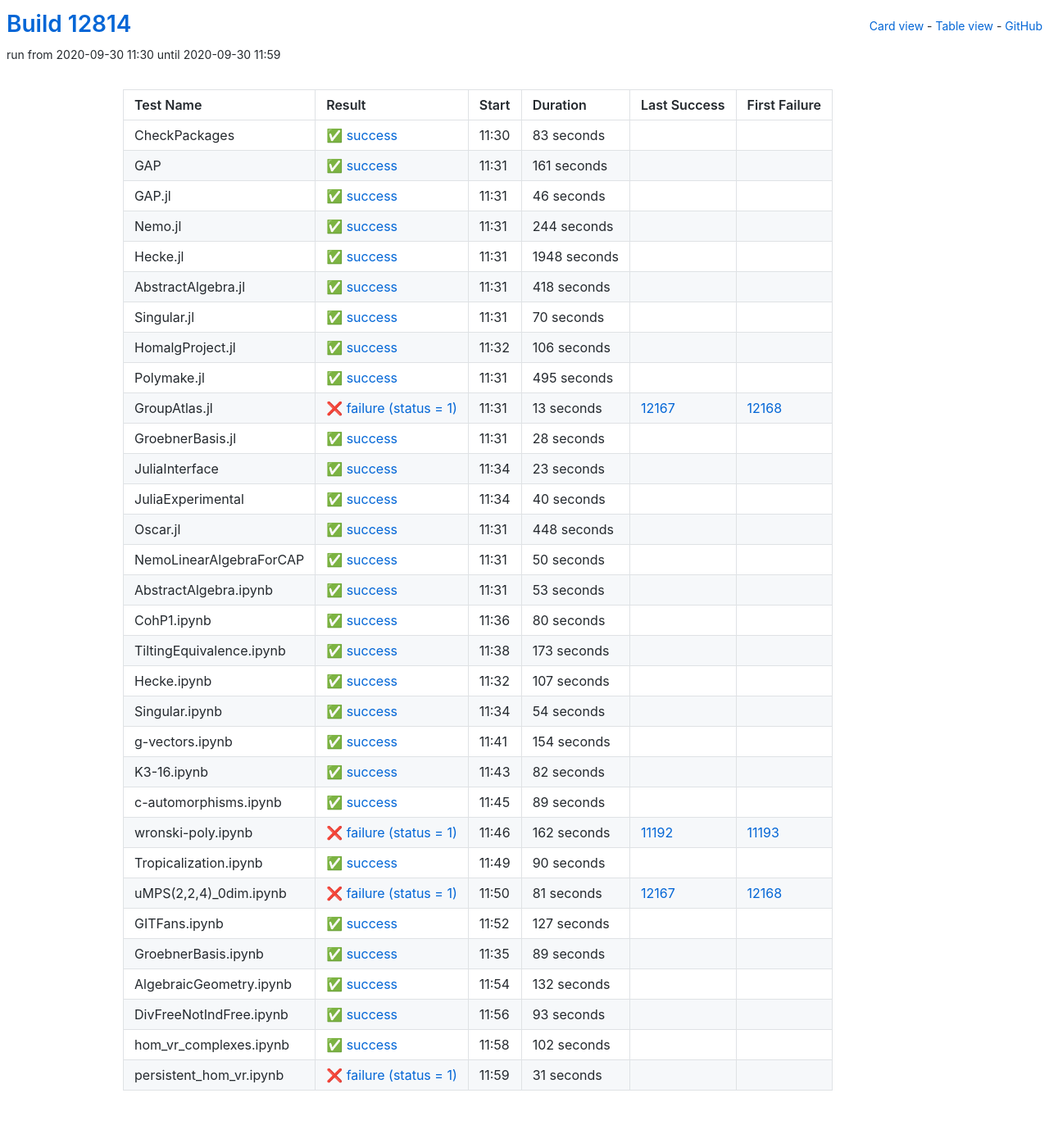
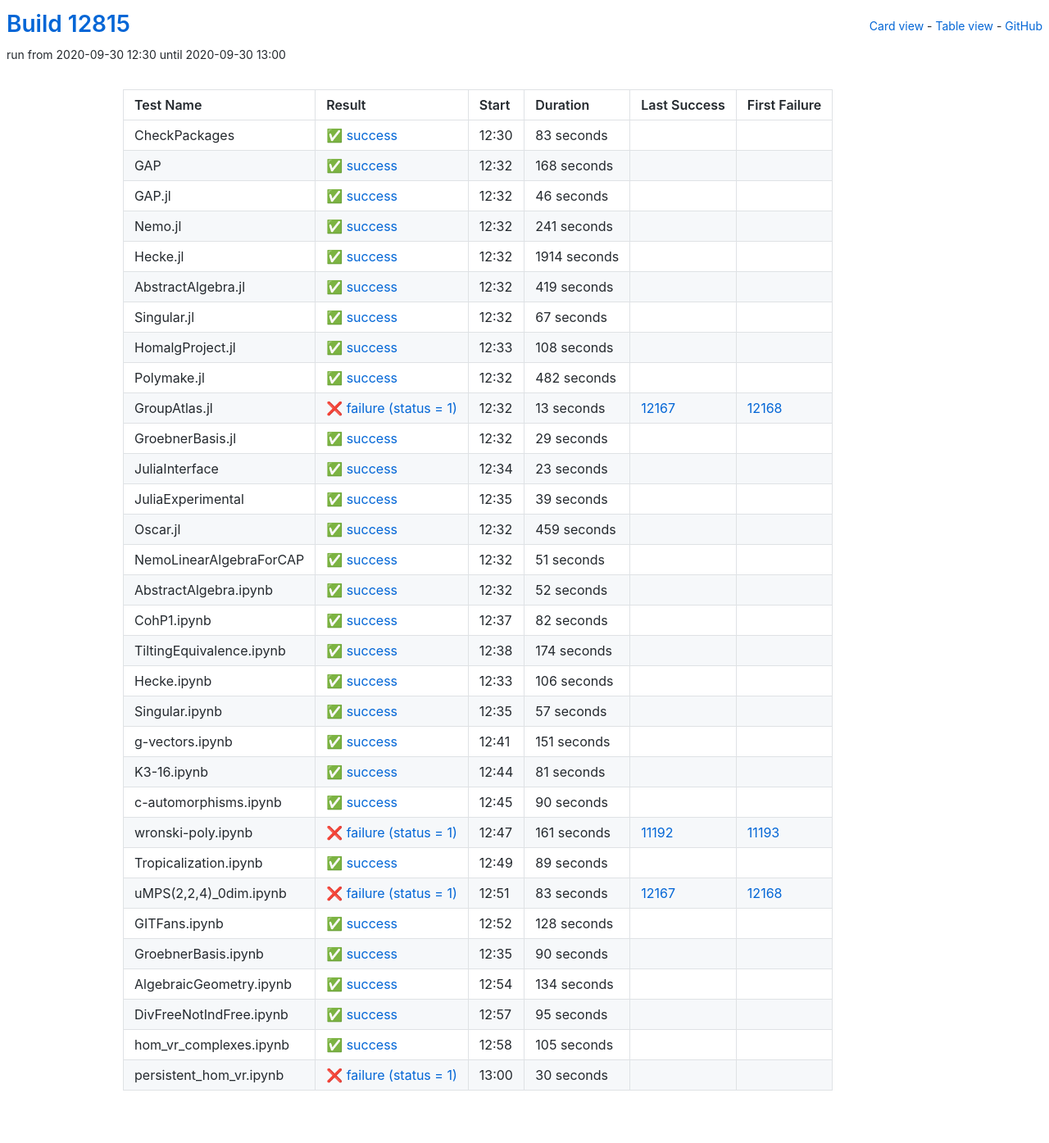
Before and after one commit to oscar-system/oscar-ci-status, a Jekyll site: the page built from table.html, in a window 1280 px wide. Shown: the whole page at 82% size. Built offline with Jekyll 4.4.1, drawn with Linux system fonts in a browser that asks for light colours.

Commit message:
Build #12815

```diff
--- a/_data/ci.yml
+++ b/_data/ci.yml
@@ -1,6 +1,6 @@
 ---
-build: 12814
-build_url: https://oscarci.mathematik.uni-kl.de/job/oscar/12814/
+build: 12815
+build_url: https://oscarci.mathematik.uni-kl.de/job/oscar/12815/
 job: oscar
 organization: oscar-system
 repo: oscar-ci-status
@@ -8,8 +8,8 @@ repourl: https://github.com/oscar-system/oscar-ci-status
 tests:
 - name: CheckPackages
   id: checkpackages
-  log: https://oscarci.mathematik.uni-kl.de/job/oscar/12814/artifact/logs/build-12814/CheckPackages.log
-  start: 2020-09-30 11:30
+  log: https://oscarci.mathematik.uni-kl.de/job/oscar/12815/artifact/logs/build-12815/CheckPackages.log
+  start: 2020-09-30 12:30
   success: true
   exitcode: 0
   status: success
@@ -20,20 +20,20 @@ tests:
   first_failure_url:
 - name: GAP
   id: gap
-  log: https://oscarci.mathematik.uni-kl.de/job/oscar/12814/artifact/logs/build-12814/GAP.log
-  start: 2020-09-30 11:31
+  log: https://oscarci.mathematik.uni-kl.de/job/oscar/12815/artifact/logs/build-12815/GAP.log
+  start: 2020-09-30 12:32
   success: true
   exitcode: 0
   status: success
-  duration: 161
+  duration: 168
   last_success: false
   last_success_url:
   first_failure: false
   first_failure_url:
 - name: GAP.jl
   id: gap-jl
-  log: https://oscarci.mathematik.uni-kl.de/job/oscar/12814/artifact/logs/build-12814/GAP.jl.log
-  start: 2020-09-30 11:31
+  log: https://oscarci.mathematik.uni-kl.de/job/oscar/12815/artifact/logs/build-12815/GAP.jl.log
+  start: 2020-09-30 12:32
   success: true
   exitcode: 0
   status: success
@@ -44,80 +44,80 @@ tests:
   first_failure_url:
 - name: Nemo.jl
   id: nemo-jl
-  log: https://oscarci.mathematik.uni-kl.de/job/oscar/12814/artifact/logs/build-12814/Nemo.jl.log
-  start: 2020-09-30 11:31
+  log: https://oscarci.mathematik.uni-kl.de/job/oscar/12815/artifact/logs/build-12815/Nemo.jl.log
+  start: 2020-09-30 12:32
   success: true
   exitcode: 0
   status: success
-  duration: 244
+  duration: 241
   last_success: false
   last_success_url:
   first_failure: false
   first_failure_url:
 - name: Hecke.jl
   id: hecke-jl
-  log: https://oscarci.mathematik.uni-kl.de/job/oscar/12814/artifact/logs/build-12814/Hecke.jl.log
-  start: 2020-09-30 11:31
+  log: https://oscarci.mathematik.uni-kl.de/job/oscar/12815/artifact/logs/build-12815/Hecke.jl.log
+  start: 2020-09-30 12:32
   success: true
   exitcode: 0
   status: success
-  duration: 1948
+  duration: 1914
   last_success: false
   last_success_url:
   first_failure: false
   first_failure_url:
 - name: AbstractAlgebra.jl
   id: abstractalgebra-jl
-  log: https://oscarci.mathematik.uni-kl.de/job/oscar/12814/artifact/logs/build-12814/AbstractAlgebra.jl.log
-  start: 2020-09-30 11:31
+  log: https://oscarci.mathematik.uni-kl.de/job/oscar/12815/artifact/logs/build-12815/AbstractAlgebra.jl.log
+  start: 2020-09-30 12:32
   success: true
   exitcode: 0
   status: success
-  duration: 418
+  duration: 419
   last_success: false
   last_success_url:
   first_failure: false
   first_failure_url:
 - name: Singular.jl
   id: singular-jl
-  log: https://oscarci.mathematik.uni-kl.de/job/oscar/12814/artifact/logs/build-12814/Singular.jl.log
-  start: 2020-09-30 11:31
+  log: https://oscarci.mathematik.uni-kl.de/job/oscar/12815/artifact/logs/build-12815/Singular.jl.log
+  start: 2020-09-30 12:32
   success: true
   exitcode: 0
   status: success
-  duration: 70
+  duration: 67
   last_success: false
   last_success_url:
   first_failure: false
   first_failure_url:
 - name: HomalgProject.jl
   id: homalgproject-jl
-  log: https://oscarci.mathematik.uni-kl.de/job/oscar/12814/artifact/logs/build-12814/HomalgProject.jl.log
-  start: 2020-09-30 11:32
+  log: https://oscarci.mathematik.uni-kl.de/job/oscar/12815/artifact/logs/build-12815/HomalgProject.jl.log
+  start: 2020-09-30 12:33
   success: true
   exitcode: 0
   status: success
-  duration: 106
+  duration: 108
   last_success: false
   last_success_url:
   first_failure: false
   first_failure_url:
 - name: Polymake.jl
   id: polymake-jl
-  log: https://oscarci.mathematik.uni-kl.de/job/oscar/12814/artifact/logs/build-12814/Polymake.jl.log
-  start: 2020-09-30 11:31
+  log: https://oscarci.mathematik.uni-kl.de/job/oscar/12815/artifact/logs/build-12815/Polymake.jl.log
+  start: 2020-09-30 12:32
   success: true
   exitcode: 0
   status: success
-  duration: 495
+  duration: 482
   last_success: false
   last_success_url:
   first_failure: false
   first_failure_url:
 - name: GroupAtlas.jl
   id: groupatlas-jl
-  log: https://oscarci.mathematik.uni-kl.de/job/oscar/12814/artifact/logs/build-12814/GroupAtlas.jl.log
-  start: 2020-09-30 11:31
+  log: https://oscarci.mathematik.uni-kl.de/job/oscar/12815/artifact/logs/build-12815/GroupAtlas.jl.log
+  start: 2020-09-30 12:32
   success: false
   exitcode: 1
   status: failure
@@ -128,20 +128,20 @@ tests:
   first_failure_url: https://oscarci.mathematik.uni-kl.de/job/oscar/12168/
 - name: GroebnerBasis.jl
   id: groebnerbasis-jl
-  log: https://oscarci.mathematik.uni-kl.de/job/oscar/12814/artifact/logs/build-12814/GroebnerBasis.jl.log
-  start: 2020-09-30 11:31
+  log: https://oscarci.mathematik.uni-kl.de/job/oscar/12815/artifact/logs/build-12815/GroebnerBasis.jl.log
+  start: 2020-09-30 12:32
   success: true
   exitcode: 0
   status: success
-  duration: 28
+  duration: 29
   last_success: false
   last_success_url:
   first_failure: false
   first_failure_url:
 - name: JuliaInterface
   id: juliainterface
-  log: https://oscarci.mathematik.uni-kl.de/job/oscar/12814/artifact/logs/build-12814/JuliaInterface.log
-  start: 2020-09-30 11:34
+  log: https://oscarci.mathematik.uni-kl.de/job/oscar/12815/artifact/logs/build-12815/JuliaInterface.log
+  start: 2020-09-30 12:34
   success: true
   exitcode: 0
   status: success
@@ -152,116 +152,56 @@ tests:
   first_failure_url:
 - name: JuliaExperimental
   id: juliaexperimental
-  log: https://oscarci.mathematik.uni-kl.de/job/oscar/12814/artifact/logs/build-12814/JuliaExperimental.log
-  start: 2020-09-30 11:34
+  log: https://oscarci.mathematik.uni-kl.de/job/oscar/12815/artifact/logs/build-12815/JuliaExperimental.log
+  start: 2020-09-30 12:35
   success: true
   exitcode: 0
   status: success
-  duration: 40
+  duration: 39
   last_success: false
   last_success_url:
   first_failure: false
   first_failure_url:
 - name: Oscar.jl
   id: oscar-jl
-  log: https://oscarci.mathematik.uni-kl.de/job/oscar/12814/artifact/logs/build-12814/Oscar.jl.log
-  start: 2020-09-30 11:31
+  log: https://oscarci.mathematik.uni-kl.de/job/oscar/12815/artifact/logs/build-12815/Oscar.jl.log
+  start: 2020-09-30 12:32
   success: true
   exitcode: 0
   status: success
-  duration: 448
+  duration: 459
   last_success: false
   last_success_url:
   first_failure: false
   first_failure_url:
 - name: NemoLinearAlgebraForCAP
   id: nemolinearalgebraforcap
-  log: https://oscarci.mathematik.uni-kl.de/job/oscar/12814/artifact/logs/build-12814/NemoLinearAlgebraForCAP.log
-  start: 2020-09-30 11:31
+  log: https://oscarci.mathematik.uni-kl.de/job/oscar/12815/artifact/logs/build-12815/NemoLinearAlgebraForCAP.log
+  start: 2020-09-30 12:32
   success: true
   exitcode: 0
   status: success
-  duration: 50
+  duration: 51
   last_success: false
   last_success_url:
   first_failure: false
   first_failure_url:
 - name: AbstractAlgebra.ipynb
   id: abstractalgebra-ipynb
-  log: https://oscarci.mathematik.uni-kl.de/job/oscar/12814/artifact/logs/build-12814/AbstractAlgebra.ipynb.log
-  start: 2020-09-30 11:31
+  log: https://oscarci.mathematik.uni-kl.de/job/oscar/12815/artifact/logs/build-12815/AbstractAlgebra.ipynb.log
+  start: 2020-09-30 12:32
   success: true
   exitcode: 0
   status: success
-  duration: 53
+  duration: 52
   last_success: false
   last_success_url:
   first_failure: false
   first_failure_url:
 - name: CohP1.ipynb
   id: cohp1-ipynb
-  log: https://oscarci.mathematik.uni-kl.de/job/oscar/12814/artifact/logs/build-12814/CohP1.ipynb.log
-  start: 2020-09-30 11:36
-  success: true
-  exitcode: 0
-  status: success
-  duration: 80
-  last_success: false
-  last_success_url:
-  first_failure: false
-  first_failure_url:
-- name: TiltingEquivalence.ipynb
-  id: tiltingequivalence-ipynb
-  log: https://oscarci.mathematik.uni-kl.de/job/oscar/12814/artifact/logs/build-12814/TiltingEquivalence.ipynb.log
-  start: 2020-09-30 11:38
-  success: true
-  exitcode: 0
-  status: success
-  duration: 173
-  last_success: false
-  last_success_url:
-  first_failure: false
-  first_failure_url:
-- name: Hecke.ipynb
-  id: hecke-ipynb
-  log: https://oscarci.mathematik.uni-kl.de/job/oscar/12814/artifact/logs/build-12814/Hecke.ipynb.log
-  start: 2020-09-30 11:32
-  success: true
-  exitcode: 0
-  status: success
-  duration: 107
-  last_success: false
-  last_success_url:
-  first_failure: false
-  first_failure_url:
-- name: Singular.ipynb
-  id: singular-ipynb
-  log: https://oscarci.mathematik.uni-kl.de/job/oscar/12814/artifact/logs/build-12814/Singular.ipynb.log
-  start: 2020-09-30 11:34
-  success: true
-  exitcode: 0
-  status: success
-  duration: 54
-  last_success: false
-  last_success_url:
-  first_failure: false
-  first_failure_url:
-- name: g-vectors.ipynb
-  id: g-vectors-ipynb
-  log: https://oscarci.mathematik.uni-kl.de/job/oscar/12814/artifact/logs/build-12814/g-vectors.ipynb.log
-  start: 2020-09-30 11:41
-  success: true
-  exitcode: 0
-  status: success
-  duration: 154
-  last_success: false
-  last_success_url:
-  first_failure: false
-  first_failure_url:
-- name: K3-16.ipynb
-  id: k3-16-ipynb
-  log: https://oscarci.mathematik.uni-kl.de/job/oscar/12814/artifact/logs/build-12814/K3-16.ipynb.log
-  start: 2020-09-30 11:43
+  log: https://oscarci.mathematik.uni-kl.de/job/oscar/12815/artifact/logs/build-12815/CohP1.ipynb.log
+  start: 2020-09-30 12:37
   success: true
   exitcode: 0
   status: success
@@ -270,10 +210,94 @@ tests:
   last_success_url:
   first_failure: false
   first_failure_url:
+- name: TiltingEquivalence.ipynb
+  id: tiltingequivalence-ipynb
+  log: https://oscarci.mathematik.uni-kl.de/job/oscar/12815/artifact/logs/build-12815/TiltingEquivalence.ipynb.log
+  start: 2020-09-30 12:38
+  success: true
+  exitcode: 0
+  status: success
+  duration: 174
+  last_success: false
+  last_success_url:
+  first_failure: false
+  first_failure_url:
+- name: Hecke.ipynb
+  id: hecke-ipynb
+  log: https://oscarci.mathematik.uni-kl.de/job/oscar/12815/artifact/logs/build-12815/Hecke.ipynb.log
+  start: 2020-09-30 12:33
+  success: true
+  exitcode: 0
+  status: success
+  duration: 106
+  last_success: false
+  last_success_url:
+  first_failure: false
+  first_failure_url:
+- name: Singular.ipynb
+  id: singular-ipynb
+  log: https://oscarci.mathematik.uni-kl.de/job/oscar/12815/artifact/logs/build-12815/Singular.ipynb.log
+  start: 2020-09-30 12:35
+  success: true
+  exitcode: 0
+  status: success
+  duration: 57
+  last_success: false
+  last_success_url:
+  first_failure: false
+  first_failure_url:
+- name: g-vectors.ipynb
+  id: g-vectors-ipynb
+  log: https://oscarci.mathematik.uni-kl.de/job/oscar/12815/artifact/logs/build-12815/g-vectors.ipynb.log
+  start: 2020-09-30 12:41
+  success: true
+  exitcode: 0
+  status: success
+  duration: 151
+  last_success: false
+  last_success_url:
+  first_failure: false
+  first_failure_url:
+- name: K3-16.ipynb
+  id: k3-16-ipynb
+  log: https://oscarci.mathematik.uni-kl.de/job/oscar/12815/artifact/logs/build-12815/K3-16.ipynb.log
+  start: 2020-09-30 12:44
+  success: true
+  exitcode: 0
+  status: success
+  duration: 81
+  last_success: false
+  last_success_url:
+  first_failure: false
+  first_failure_url:
 - name: c-automorphisms.ipynb
   id: c-automorphisms-ipynb
-  log: https://oscarci.mathematik.uni-kl.de/job/oscar/12814/artifact/logs/build-12814/c-automorphisms.ipynb.log
-  start: 2020-09-30 11:45
+  log: https://oscarci.mathematik.uni-kl.de/job/oscar/12815/artifact/logs/build-12815/c-automorphisms.ipynb.log
+  start: 2020-09-30 12:45
+  success: true
+  exitcode: 0
+  status: success
+  duration: 90
+  last_success: false
+  last_success_url:
+  first_failure: false
+  first_failure_url:
+- name: wronski-poly.ipynb
+  id: wronski-poly-ipynb
+  log: https://oscarci.mathematik.uni-kl.de/job/oscar/12815/artifact/logs/build-12815/wronski-poly.ipynb.log
+  start: 2020-09-30 12:47
+  success: false
+  exitcode: 1
+  status: failure
+  duration: 161
+  last_success: 11192
+  last_success_url: https://oscarci.mathematik.uni-kl.de/job/oscar/11192/
+  first_failure: 11193
+  first_failure_url: https://oscarci.mathematik.uni-kl.de/job/oscar/11193/
+- name: Tropicalization.ipynb
+  id: tropicalization-ipynb
+  log: https://oscarci.mathematik.uni-kl.de/job/oscar/12815/artifact/logs/build-12815/Tropicalization.ipynb.log
+  start: 2020-09-30 12:49
   success: true
   exitcode: 0
   status: success
@@ -282,22 +306,34 @@ tests:
   last_success_url:
   first_failure: false
   first_failure_url:
-- name: wronski-poly.ipynb
-  id: wronski-poly-ipynb
-  log: https://oscarci.mathematik.uni-kl.de/job/oscar/12814/artifact/logs/build-12814/wronski-poly.ipynb.log
-  start: 2020-09-30 11:46
+- name: uMPS(2,2,4)_0dim.ipynb
+  id: umps-2-2-4-0dim-ipynb
+  log: https://oscarci.mathematik.uni-kl.de/job/oscar/12815/artifact/logs/build-12815/uMPS-2-2-4-_0dim.ipynb.log
+  start: 2020-09-30 12:51
   success: false
   exitcode: 1
   status: failure
-  duration: 162
-  last_success: 11192
-  last_success_url: https://oscarci.mathematik.uni-kl.de/job/oscar/11192/
-  first_failure: 11193
-  first_failure_url: https://oscarci.mathematik.uni-kl.de/job/oscar/11193/
-- name: Tropicalization.ipynb
-  id: tropicalization-ipynb
-  log: https://oscarci.mathematik.uni-kl.de/job/oscar/12814/artifact/logs/build-12814/Tropicalization.ipynb.log
-  start: 2020-09-30 11:49
+  duration: 83
+  last_success: 12167
+  last_success_url: https://oscarci.mathematik.uni-kl.de/job/oscar/12167/
+  first_failure: 12168
+  first_failure_url: https://oscarci.mathematik.uni-kl.de/job/oscar/12168/
+- name: GITFans.ipynb
+  id: gitfans-ipynb
+  log: https://oscarci.mathematik.uni-kl.de/job/oscar/12815/artifact/logs/build-12815/GITFans.ipynb.log
+  start: 2020-09-30 12:52
+  success: true
+  exitcode: 0
+  status: success
+  duration: 128
+  last_success: false
+  last_success_url:
+  first_failure: false
+  first_failure_url:
+- name: GroebnerBasis.ipynb
+  id: groebnerbasis-ipynb
+  log: https://oscarci.mathematik.uni-kl.de/job/oscar/12815/artifact/logs/build-12815/GroebnerBasis.ipynb.log
+  start: 2020-09-30 12:35
   success: true
   exitcode: 0
   status: success
@@ -306,86 +342,50 @@ tests:
   last_success_url:
   first_failure: false
   first_failure_url:
-- name: uMPS(2,2,4)_0dim.ipynb
-  id: umps-2-2-4-0dim-ipynb
-  log: https://oscarci.mathematik.uni-kl.de/job/oscar/12814/artifact/logs/build-12814/uMPS-2-2-4-_0dim.ipynb.log
-  start: 2020-09-30 11:50
-  success: false
-  exitcode: 1
-  status: failure
-  duration: 81
-  last_success: 12167
-  last_success_url: https://oscarci.mathematik.uni-kl.de/job/oscar/12167/
-  first_failure: 12168
-  first_failure_url: https://oscarci.mathematik.uni-kl.de/job/oscar/12168/
-- name: GITFans.ipynb
-  id: gitfans-ipynb
-  log: https://oscarci.mathematik.uni-kl.de/job/oscar/12814/artifact/logs/build-12814/GITFans.ipynb.log
-  start: 2020-09-30 11:52
+- name: AlgebraicGeometry.ipynb
+  id: algebraicgeometry-ipynb
+  log: https://oscarci.mathematik.uni-kl.de/job/oscar/12815/artifact/logs/build-12815/AlgebraicGeometry.ipynb.log
+  start: 2020-09-30 12:54
   success: true
   exitcode: 0
   status: success
-  duration: 127
-  last_success: false
-  last_success_url:
-  first_failure: false
-  first_failure_url:
-- name: GroebnerBasis.ipynb
-  id: groebnerbasis-ipynb
-  log: https://oscarci.mathematik.uni-kl.de/job/oscar/12814/artifact/logs/build-12814/GroebnerBasis.ipynb.log
-  start: 2020-09-30 11:35
-  success: true
-  exitcode: 0
-  status: success
-  duration: 89
-  last_success: false
-  last_success_url:
-  first_failure: false
-  first_failure_url:
-- name: AlgebraicGeometry.ipynb
-  id: algebraicgeometry-ipynb
-  log: https://oscarci.mathematik.uni-kl.de/job/oscar/12814/artifact/logs/build-12814/AlgebraicGeometry.ipynb.log
-  start: 2020-09-30 11:54
-  success: true
-  exitcode: 0
-  status: success
-  duration: 132
+  duration: 134
   last_success: false
   last_success_url:
   first_failure: false
   first_failure_url:
 - name: DivFreeNotIndFree.ipynb
   id: divfreenotindfree-ipynb
-  log: https://oscarci.mathematik.uni-kl.de/job/oscar/12814/artifact/logs/build-12814/DivFreeNotIndFree.ipynb.log
-  start: 2020-09-30 11:56
+  log: https://oscarci.mathematik.uni-kl.de/job/oscar/12815/artifact/logs/build-12815/DivFreeNotIndFree.ipynb.log
+  start: 2020-09-30 12:57
   success: true
   exitcode: 0
   status: success
-  duration: 93
+  duration: 95
   last_success: false
   last_success_url:
   first_failure: false
   first_failure_url:
 - name: hom_vr_complexes.ipynb
   id: hom-vr-complexes-ipynb
-  log: https://oscarci.mathematik.uni-kl.de/job/oscar/12814/artifact/logs/build-12814/hom_vr_complexes.ipynb.log
-  start: 2020-09-30 11:58
+  log: https://oscarci.mathematik.uni-kl.de/job/oscar/12815/artifact/logs/build-12815/hom_vr_complexes.ipynb.log
+  start: 2020-09-30 12:58
   success: true
   exitcode: 0
   status: success
-  duration: 102
+  duration: 105
   last_success: false
   last_success_url:
   first_failure: false
   first_failure_url:
 - name: persistent_hom_vr.ipynb
   id: persistent-hom-vr-ipynb
-  log: https://oscarci.mathematik.uni-kl.de/job/oscar/12814/artifact/logs/build-12814/persistent_hom_vr.ipynb.log
-  start: 2020-09-30 11:59
+  log: https://oscarci.mathematik.uni-kl.de/job/oscar/12815/artifact/logs/build-12815/persistent_hom_vr.ipynb.log
+  start: 2020-09-30 13:00
   success: false
   exitcode: 1
   status: failure
-  duration: 31
+  duration: 30
   last_success: false
   last_success_url:
   first_failure: false
```
Also changed, not shown: README.md.
